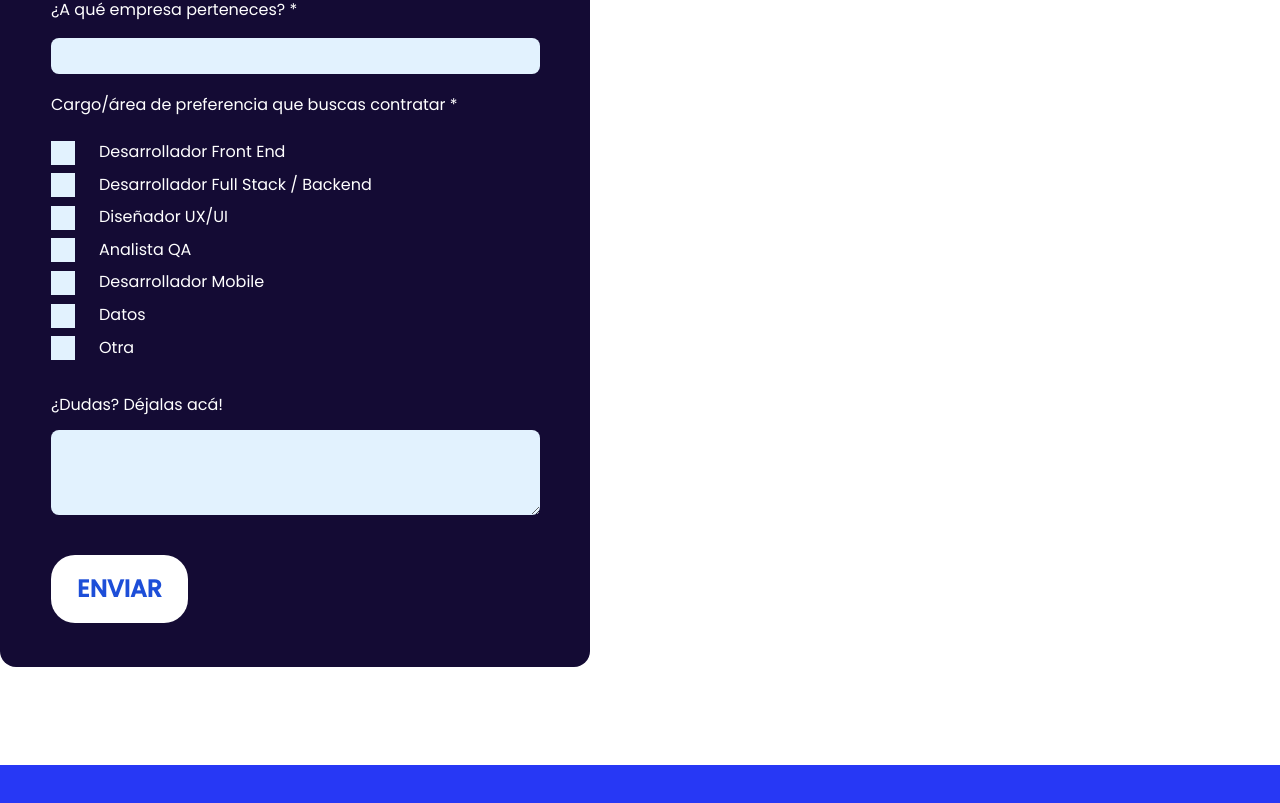
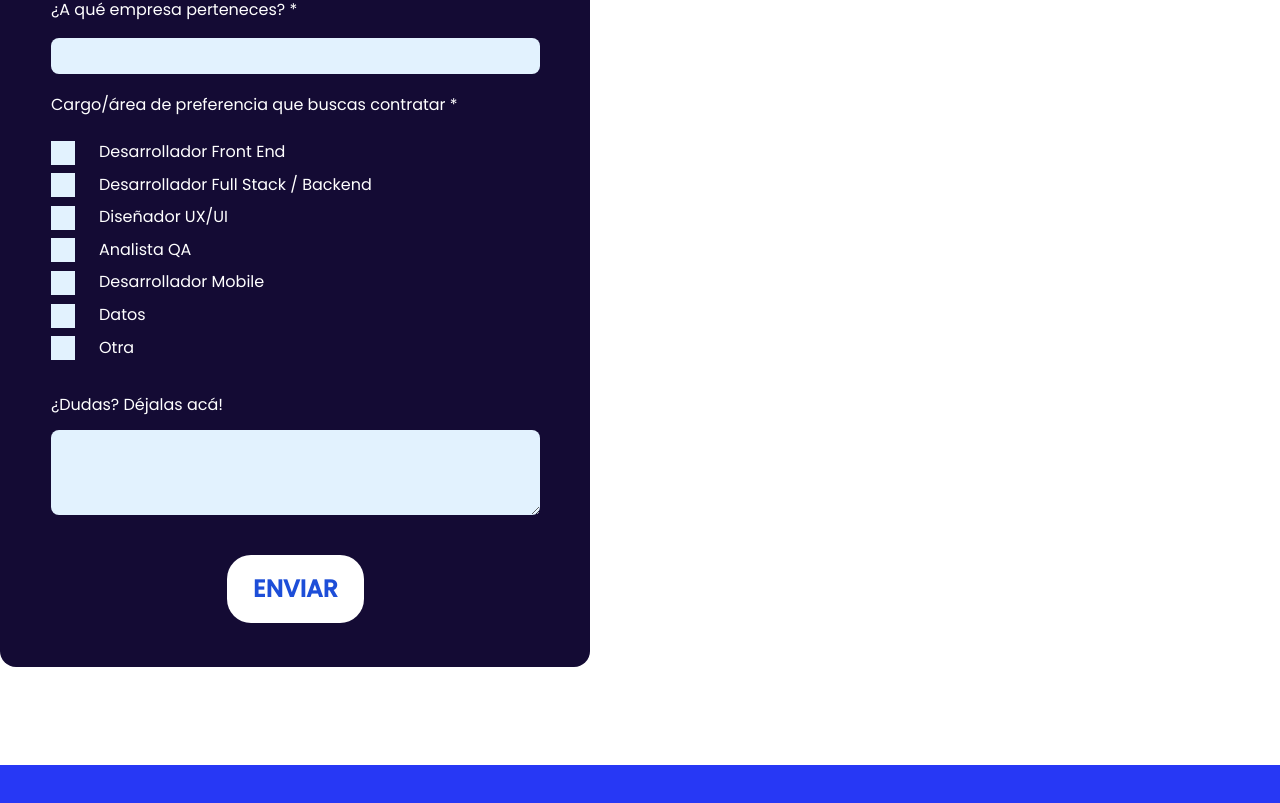
Before and after one commit to dlab-team/C11-Frontend, a React (Vite) app: page / in a window 1280 px wide. Shown: the part 1130-1933 px from the top of the page. Built offline with nearby package versions, Linux system fonts and the light colour scheme.

Commit message:
fix: estilos de botones corregidos

```diff
--- a/src/components/Landing/LandingForm.jsx
+++ b/src/components/Landing/LandingForm.jsx
@@ -191,9 +191,9 @@ export default function LandingForm() {
         src="../../src/assets/image_moon.svg"
         alt="Moon Image"
       />
-      <div className="flex items-center content-center justify-center sm:justify-start mb-[2.3125rem] sm:mb-[2.5rem]">
+      <div className="flex items-center content-center justify-center mb-[2.3125rem] sm:mb-[2.5rem]">
         <button
-          className="rounded-[1.5rem] sm:rounded-3xl bg-[#575253] sm:bg-[#fff] w-[10.625rem] sm:w-[8.5625rem] h-[2rem] sm:h-[4.25rem] text-black-700 sm:text-blue-700 text-[1rem] sm:text-[1.5rem] sm:font-bold sm:px-6 sm:py-4"
+          className="sm:border-none border-solid border-[#2738F5] border rounded-[0.5rem] sm:rounded-3xl bg-[#fff] w-[21.375rem] h-[2.3125rem] sm:w-[8.5625rem] sm:h-[4.25rem] text-blue-700 font-bold text-[1rem] sm:text-[1.5rem] sm:font-bold sm:px-6 sm:py-4"
           type="submit"
         >
           ENVIAR
```
